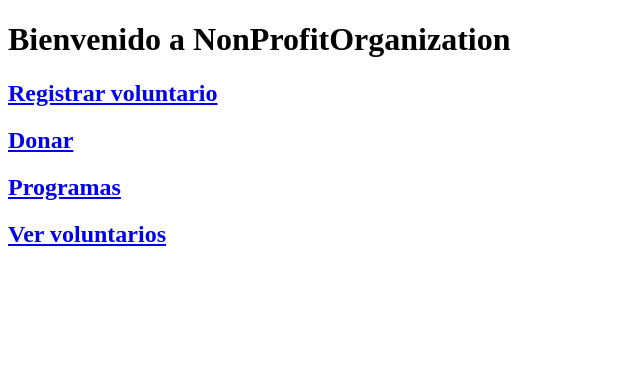
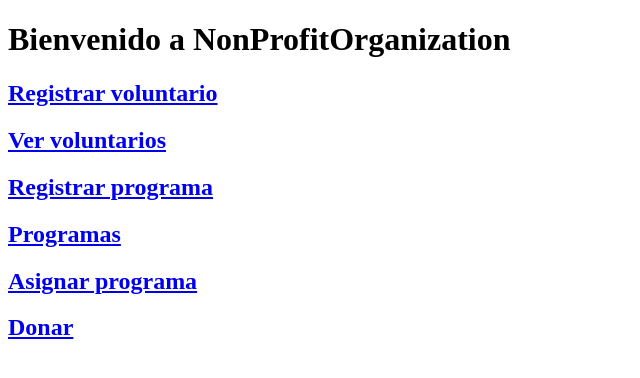
Before and after one commit to kalethabh/NonProfitOrganization-API, a Flask app: page / in a window 1280 px wide. Shown: the top 378 px of the page, without its empty margins (0-640 px from the left). Run offline with Flask 3, Linux system fonts and the light colour scheme.

Commit message:
Agregando mas rutas

```diff
--- a/app.py
+++ b/app.py
@@ -5,18 +5,21 @@ app = Flask(__name__, template_folder='templates')
 # Lista para almacenar voluntarios (simulación de una base de datos)
 voluntarios_db = []
 
+# Lista para almacenar programas
+programas_db = []
 
+# Ruta para mostrar la página principal
 @app.route("/")
 def index():
     print('Request for index page received')
     return render_template("Home.html")
 
-
+# Ruta para mostrar formulario de registro de voluntario
 @app.route('/register-voluntario')
 def voluntario():
-    return render_template('voluntario.html')
+    return render_template('FormularioVoluntario.html')
 
-
+# Ruta para registrar un voluntario
 @app.route('/create-voluntario', methods=['POST'])
 def add_voluntario():
     ID = request.form.get('ID')
@@ -37,8 +40,6 @@ def add_voluntario():
     return jsonify({"mensaje": "Voluntario agregado con éxito", "nuevo_voluntario": nuevo_voluntario})
 
 # Ruta para eliminar voluntario por ID
-
-
 @app.route('/delete-voluntario/<id>', methods=['GET'])
 def delete_voluntario(id):
     for voluntario in voluntarios_db:
@@ -47,12 +48,70 @@ def delete_voluntario(id):
             return jsonify({"mensaje": "Voluntario eliminado con éxito"})
     return jsonify({"mensaje": "Voluntario no encontrado"})
 
-
 # Ruta para mostrar todos los voluntarios
 @app.route('/voluntarios', methods=['GET'])
 def mostrar_voluntarios():
     return jsonify({"voluntarios": voluntarios_db})
 
+# Ruta para mostrar formulario de registro de programa
+@app.route('/register-programa')
+def programa():
+    return render_template('FormularioPrograma.html')
+
+# Ruta para registrar un programa
+@app.route('/create-programa', methods=['POST'])
+def add_programa():
+    nombre = request.form.get('nombre')
+    descripcion = request.form.get('descripcion')
+
+    nuevo_programa = {
+        'nombre': nombre,
+        'descripcion': descripcion,
+        'participantes': []
+    }
+
+    programas_db.append(nuevo_programa)
+    return jsonify({"mensaje": "Programa agregado con éxito", "nuevo_programa": nuevo_programa})
+
+# Ruta para mostrar todos los programas
+@app.route('/programas', methods=['GET'])
+def mostrar_programas():
+    return jsonify({"programas": programas_db})
+
+# Ruta para mostrar formulario de registro en programa
+@app.route('/asignar-programa')
+def AsignarPrograma():
+    return render_template('AsignarPrograma.html')
+
+# Ruta para que los voluntarios se unan a un programa
+@app.route('/unirse-programa/<int:programa_id>/<int:voluntario_id>', methods=['GET'])
+def unirse_programa(programa_id, voluntario_id):
+    programa_encontrado = None
+    voluntario_encontrado = None
+
+    print(programa_id)
+    print(voluntario_id)
+
+    # Buscar el programa por su ID
+    for programa in programas_db:
+        if programa['ID'] == programa_id:
+            programa_encontrado = programa
+            break
+
+    # Buscar el voluntario por su ID
+    for voluntario in voluntarios_db:
+        if voluntario['ID'] == voluntario_id:
+            voluntario_encontrado = voluntario
+            break
+
+    if programa_encontrado and voluntario_encontrado:
+        programa_encontrado['participantes'].append(voluntario_encontrado)
+        return jsonify({"mensaje": "Voluntario agregado al programa con éxito"})
+    else:
+        return jsonify({"mensaje": "Programa o voluntario no encontrado"})
 
 if __name__ == '__main__':
     app.run(debug=True)
+
+if __name__ == '__main__':
+    app.run(debug=True)
--- a/templates/Home.html
+++ b/templates/Home.html
@@ -10,9 +10,12 @@
     <h1>Bienvenido a NonProfitOrganization</h1>
     <div>
         <a href="https://super-barnacle-qjgrrxvx9wq394q9-5000.app.github.dev/register-voluntario"><h2>Registrar voluntario</h2></a>
-        <a href="https://super-barnacle-qjgrrxvx9wq394q9-5000.app.github.dev/voluntario"><h2>Donar</h2></a>
-        <a href="https://super-barnacle-qjgrrxvx9wq394q9-5000.app.github.dev/voluntario"><h2>Programas</h2></a>
         <a href="https://super-barnacle-qjgrrxvx9wq394q9-5000.app.github.dev/voluntarios"><h2>Ver voluntarios</h2></a>
+        <a href="https://super-barnacle-qjgrrxvx9wq394q9-5000.app.github.dev/register-programa"><h2>Registrar programa</h2></a>
+        <a href="https://super-barnacle-qjgrrxvx9wq394q9-5000.app.github.dev/programas"><h2>Programas</h2></a>
+        <a href="https://super-barnacle-qjgrrxvx9wq394q9-5000.app.github.dev/asignar-programa"><h2>Asignar programa</h2></a>
+
+            <a href="https://super-barnacle-qjgrrxvx9wq394q9-5000.app.github.dev/voluntario"><h2>Donar</h2></a>
     </div>
 
 
```
Also changed, not shown: templates/AsignarPrograma.html (added, +20 -0 lines), templates/FormularioPrograma.html (added, +20 -0 lines), logic/app.py (deleted), templates/FormularioVoluntario.html (renamed from templates/voluntario.html).
